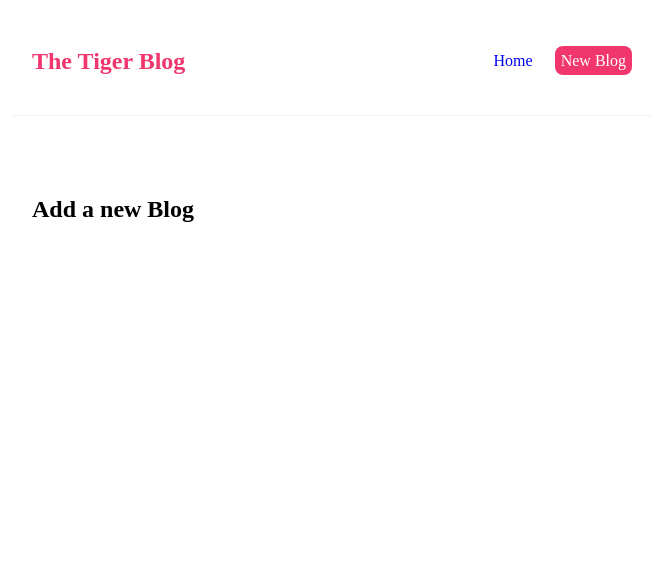
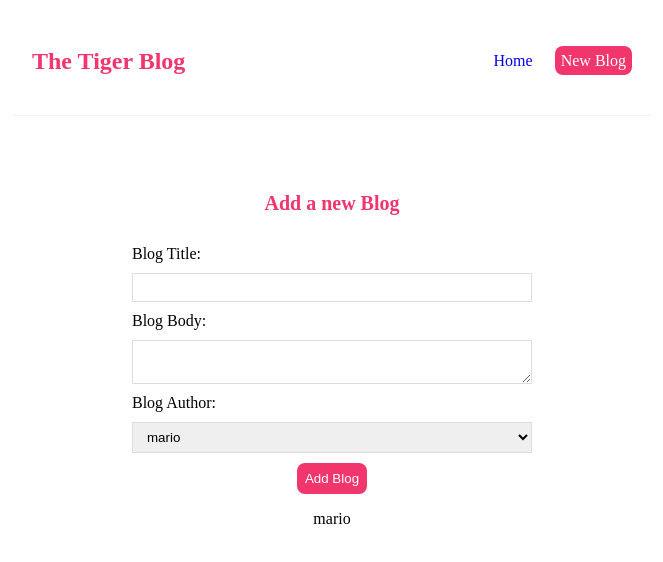
Before and after one commit to Karanyamin/blog-app, a React (Create React App) app: page /create in a window 1280 px wide. Shown: the top 562 px of the page, without its empty margins (308-971 px from the left). Built offline with nearby package versions, Linux system fonts and the light colour scheme.

Commit message:
Added the feature to create a new blog

```diff
--- a/src/App.js
+++ b/src/App.js
@@ -2,6 +2,7 @@
 import Home from './Home';
 import { BrowserRouter as Router, Route, Switch } from 'react-router-dom';
 import Create from './Create';
+import BlogDetails from './BlogDetails';
 
 function App() {
 
@@ -18,6 +19,9 @@
             <Route path='/create'>
               <Create />
             </Route>
+            <Route path='/blogs/:id'>
+              <BlogDetails />
+            </Route>
           </Switch>
         </div>
       </div>
--- /dev/null
+++ b/src/BlogDetails.js
@@ -0,0 +1,22 @@
+import { useParams } from "react-router-dom/cjs/react-router-dom.min";
+import useFetch from "./useFetch";
+
+const BlogDetails = () => {
+    const { id } = useParams();
+    const {data: blog, isLoading, isError} = useFetch(`http://localhost:8000/blogs/${id}`);
+    return (
+        <div className="blog-details">
+            {isLoading && <div>Loading...</div>}
+            {isError && <div>{isError}</div>}
+            {blog && (
+                <article>
+                    <h2>{blog.title}</h2>
+                    <p>Written by {blog.author}</p>
+                    <div>{blog.body}</div>
+                </article>
+            )}
+        </div>
+     );
+}
+
+export default BlogDetails;
--- a/src/BlogList.js
+++ b/src/BlogList.js
@@ -1,11 +1,15 @@
+import { Link } from "react-router-dom/cjs/react-router-dom.min";
+
 const BlogList = ({blogs, title}) => {
     return (
         <div className="blog-list">
             <h2>{title}</h2>
             {blogs.map((blog) => (
                 <div className="blog-preview" key={blog.id}>
-                    <h2> {blog.title} </h2>
-                    <p> Written by {blog.author} </p>
+                    <Link to={`/blogs/${blog.id}`}>
+                        <h2> {blog.title} </h2>
+                        <p> Written by {blog.author} </p>
+                    </Link>
                 </div>
             ))}
         </div>
--- a/src/Create.js
+++ b/src/Create.js
@@ -1,7 +1,46 @@
+import { useState } from "react";
+
 const Create = () => {
+    const [title, setTitle] = useState('');
+    const [body, setBody] = useState('');
+    const [author, setAuthor] = useState('mario');
+
+    const handleSubmit = e => {
+        e.preventDefault();
+        const blog = {title, body, author};
+        console.log(blog);
+    }
+
     return (
         <div className="create">
             <h2>Add a new Blog</h2>
+            <form onSubmit={handleSubmit}>
+                <label>Blog Title:</label>
+                <input
+                    type="text"
+                    required
+                    value={title}
+                    onChange={e => setTitle(e.target.value)}
+                />
+                <label>Blog Body:</label>
+                <textarea
+                    required
+                    value={body}
+                    onChange={e => setBody(e.target.value)}
+                ></textarea>
+                <label>Blog Author:</label>
+                <select
+                    value={author}
+                    onChange={e => setAuthor(e.target.value)}
+                >
+                    <option value="mario">mario</option>
+                    <option value="luigi">luigi</option>
+                </select>
+                <button>Add Blog</button>
+                <p>{title}</p>
+                <p>{body}</p>
+                <p>{author}</p>
+            </form>
         </div>
      );
 }
--- a/src/index.css
+++ b/src/index.css
@@ -49,3 +49,51 @@
   color: #f1356d;
   margin-bottom: 8px;
 }
+
+.blog-preview a {
+  text-decoration: none;
+}
+
+/* CSS for BlogDetails */
+.blog-details h2 {
+  font-size: 20px;
+  color: #f1356d;
+  margin-bottom: 10px;
+}
+
+.blog-details div {
+  margin: 20px 0;
+}
+
+
+/* create new blog form */
+.create {
+  max-width: 400px;
+  margin: 0 auto;
+  text-align: center;
+}
+.create label {
+  text-align: left;
+  display: block;
+}
+.create h2 {
+  font-size: 20px;
+  color: #f1356d;
+  margin-bottom: 30px;
+}
+.create input, .create textarea, .create select {
+  width: 100%;
+  padding: 6px 10px;
+  margin: 10px 0;
+  border: 1px solid #ddd;
+  box-sizing: border-box;
+  display: block;
+}
+.create button {
+  background: #f1356d;
+  color: #fff;
+  border: 0;
+  padding: 8px;
+  border-radius: 8px;
+  cursor: pointer;
+}
```
